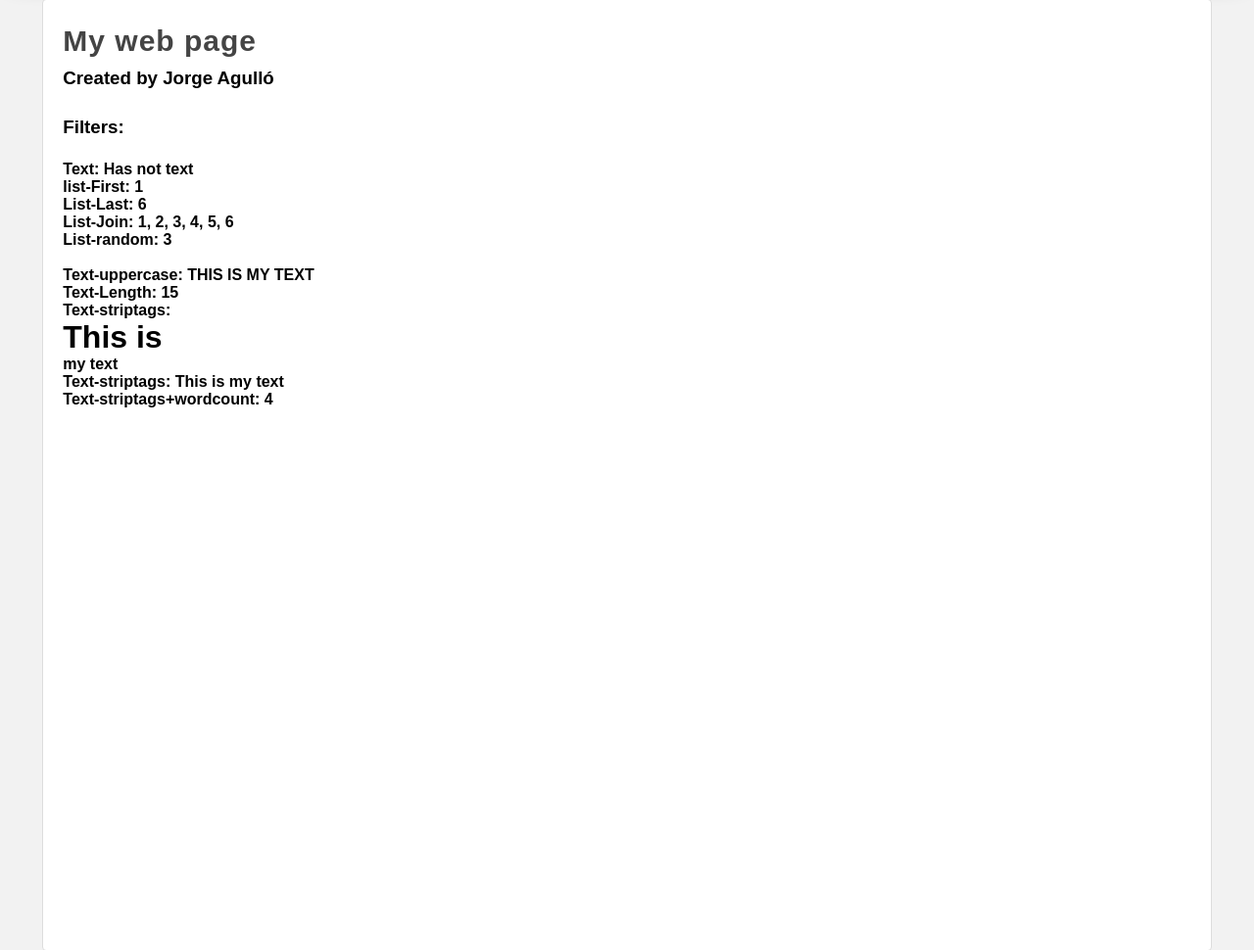
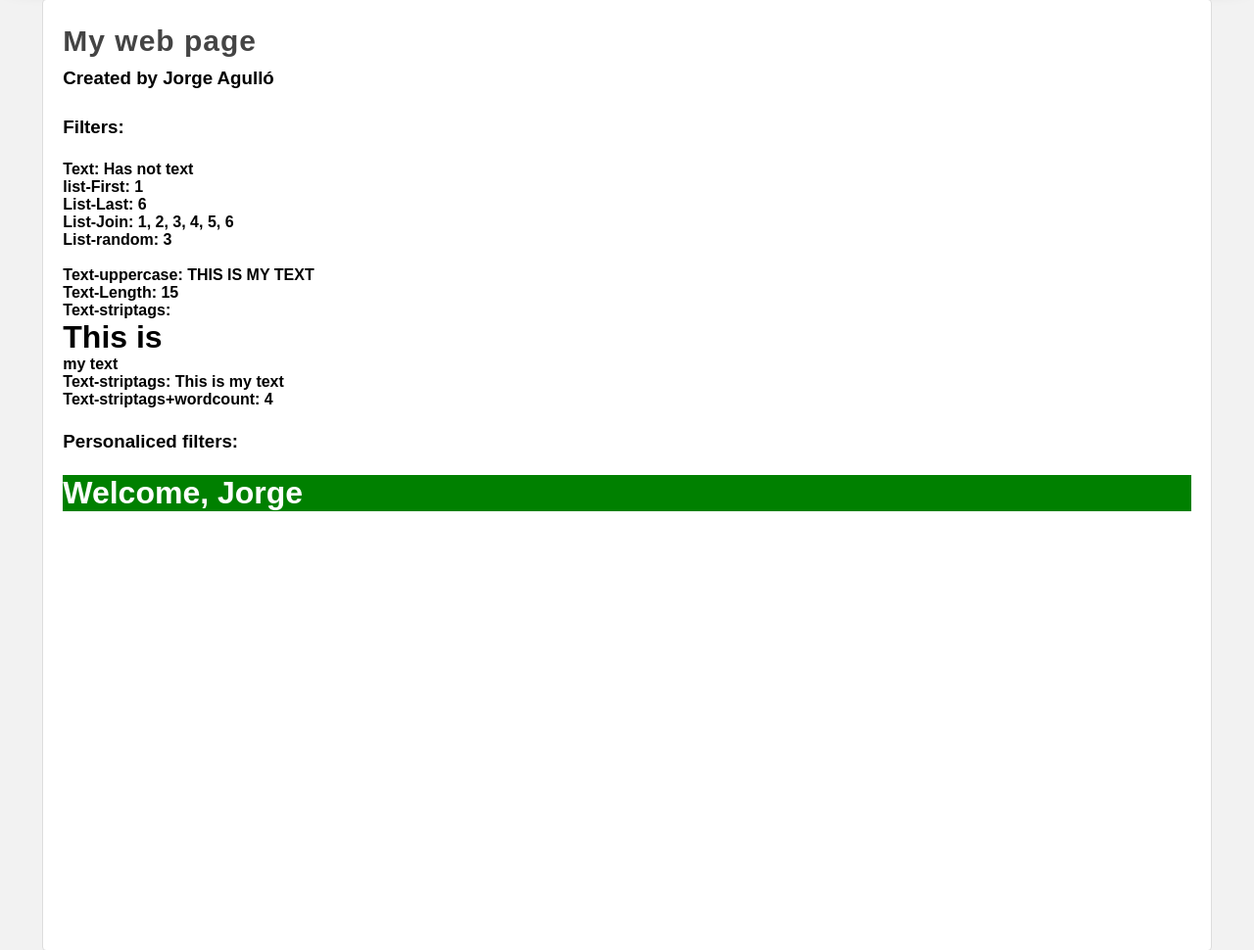
Before and after one commit to JorgeAgulloM/master30python_web, a Django app: page /pagetest/ in a window 1280 px wide. Shown: the part 223-1193 px from the top of the page at 98% size. Run offline with Django 4.2, Linux system fonts and the light colour scheme.

Commit message:
Added personalized filters

```diff
--- a/django/start_django/first_app/templates/page_test.html
+++ b/django/start_django/first_app/templates/page_test.html
@@ -1,4 +1,5 @@
 {% extends 'layout.html' %}
+{% load filters %}
 
 {% block title %} Test Page {% endblock %}
 
@@ -26,5 +27,10 @@
     <h4>Text-striptags: {{'<h1>This is</h1> <strong>my text</strong>'}}</h4>
     <h4>Text-striptags: {{'<h1>This is</h1> <strong>my text</strong>'|striptags}}</h4>
     <h4>Text-striptags+wordcount: {{'<h1>This is</h1> <strong>my text</strong>'|striptags|wordcount}}</h4>
+    <br>
+    <h3>Personaliced filters:</h3>
+    <br>
+
+    {{"Jorge"|greeting|safe}}
 
 {% endblock %}
--- /dev/null
+++ b/django/start_django/first_app/templatetags/filters.py
@@ -0,0 +1,10 @@
+from django import template
+
+register = template.Library()
+
+@register.filter(name='greeting')
+def greeting(value):
+
+    #Aquí puedo meter la funcionalidad que necesite
+
+    return f"<h1 style='background:green;color:white;'>Welcome, {value}</h1>"
```
Also changed, not shown: django/start_django/first_app/templatetags/__init__.py (added).
